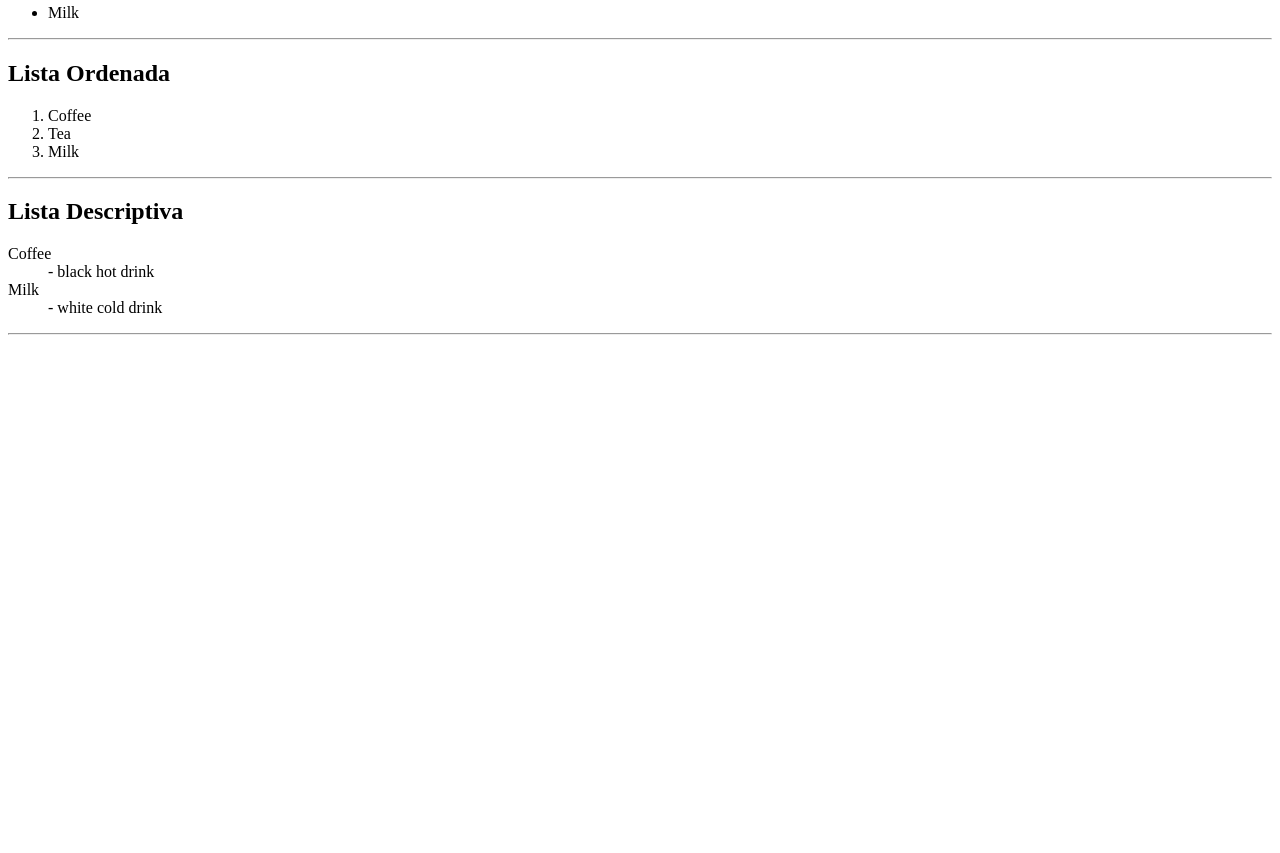
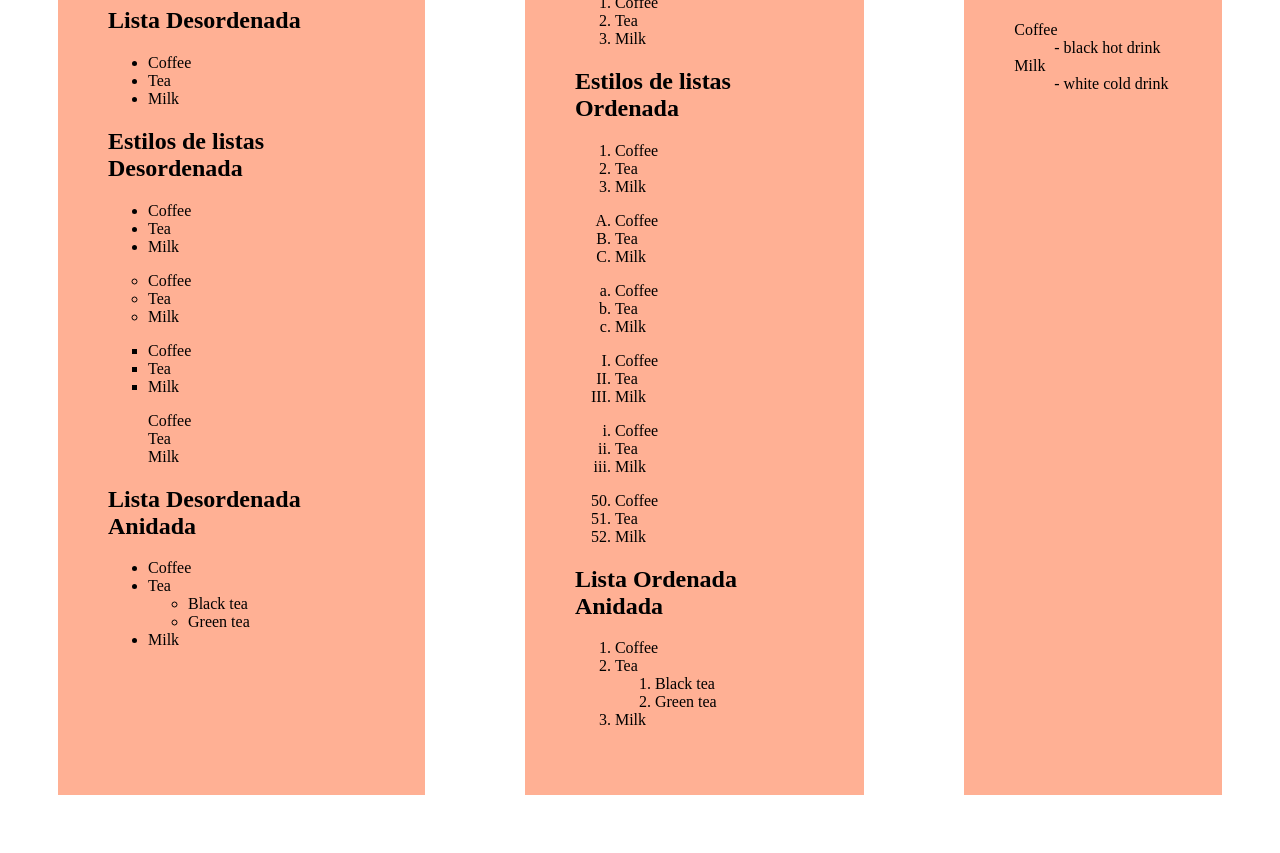
Before and after one commit to emilianod98/Notes-HTML, a plain HTML site: page 01.HTML&CSS/04@W3Schools/24List.html in a window 1280 px wide. Shown: the part 181-1034 px from the top of the page. Before the commit the page ends 800 px from the top, so only its background shows below. Drawn offline with Linux system fonts and the light colour scheme.

Commit message:
practica w3schools

```diff
--- a/01.HTML&CSS/04@W3Schools/24List.html
+++ b/01.HTML&CSS/04@W3Schools/24List.html
@@ -1,34 +1,135 @@
 <!DOCTYPE html>
 <html lang="en">
   <head>
-    <meta charset="UTF-8">
-    <meta name="viewport" content="width=device-width, initial-scale=1.0">
+    <meta charset="UTF-8" />
+    <meta name="viewport" content="width=device-width, initial-scale=1.0" />
     <title>HTML List</title>
+    <style>
+      body {
+        display: flex;
+        flex-direction: row;
+        justify-content: center;
+      }
+      div {
+        margin: 50px;
+        padding: 50px;
+        background: rgba(255, 68, 0, 0.418);
+      }
+    </style>
   </head>
   <body>
+    <!--Lista Desordenada-->
+    <div>
+      <h1>Listas</h1>
+      <h2>Lista Desordenada</h2>
 
-    <h1>Listas</h1>
-    <hr>
-
-    <!--Lista Desordenada-->
-    <h2>Lista Desordenada</h2>
       <ul>
         <li>Coffee</li>
         <li>Tea</li>
         <li>Milk</li>
       </ul>
-    <hr>
+
+      <h2>Estilos de listas Desordenada</h2>
+      <ul style="list-style-type: disc">
+        <li>Coffee</li>
+        <li>Tea</li>
+        <li>Milk</li>
+      </ul>
+
+      <ul style="list-style-type: circle">
+        <li>Coffee</li>
+        <li>Tea</li>
+        <li>Milk</li>
+      </ul>
+
+      <ul style="list-style-type: square">
+        <li>Coffee</li>
+        <li>Tea</li>
+        <li>Milk</li>
+      </ul>
+
+      <ul style="list-style-type: none">
+        <li>Coffee</li>
+        <li>Tea</li>
+        <li>Milk</li>
+      </ul>
+
+      <h2>Lista Desordenada Anidada</h2>
+      <ul>
+        <li>Coffee</li>
+        <li>
+          Tea
+          <ul>
+            <li>Black tea</li>
+            <li>Green tea</li>
+          </ul>
+        </li>
+        <li>Milk</li>
+      </ul>
+    </div>
 
     <!--Lista Ordenada-->
+    <div>
       <h2>Lista Ordenada</h2>
       <ol>
         <li>Coffee</li>
         <li>Tea</li>
         <li>Milk</li>
       </ol>
-    <hr>
+
+      <h2>Estilos de listas Ordenada</h2>
+      <ol type="1">
+        <li>Coffee</li>
+        <li>Tea</li>
+        <li>Milk</li>
+      </ol>
+
+      <ol type="A">
+        <li>Coffee</li>
+        <li>Tea</li>
+        <li>Milk</li>
+      </ol>
+
+      <ol type="a">
+        <li>Coffee</li>
+        <li>Tea</li>
+        <li>Milk</li>
+      </ol>
+
+      <ol type="I">
+        <li>Coffee</li>
+        <li>Tea</li>
+        <li>Milk</li>
+      </ol>
+
+      <ol type="i">
+        <li>Coffee</li>
+        <li>Tea</li>
+        <li>Milk</li>
+      </ol>
+
+      <ol start="50">
+        <li>Coffee</li>
+        <li>Tea</li>
+        <li>Milk</li>
+      </ol>
+
+      <h2>Lista Ordenada Anidada</h2>
+      <ol>
+        <li>Coffee</li>
+        <li>
+          Tea
+          <ol>
+            <li>Black tea</li>
+            <li>Green tea</li>
+          </ol>
+        </li>
+        <li>Milk</li>
+      </ol>
+    </div>
 
     <!--Lista Descriptiva-->
+    <div>
       <h2>Lista Descriptiva</h2>
       <dl>
         <dt>Coffee</dt>
@@ -36,7 +137,6 @@
         <dt>Milk</dt>
         <dd>- white cold drink</dd>
       </dl>
-      <hr>
-
+    </div>
   </body>
 </html>
```
Lines whose indentation alone changed are shown as unchanged.
